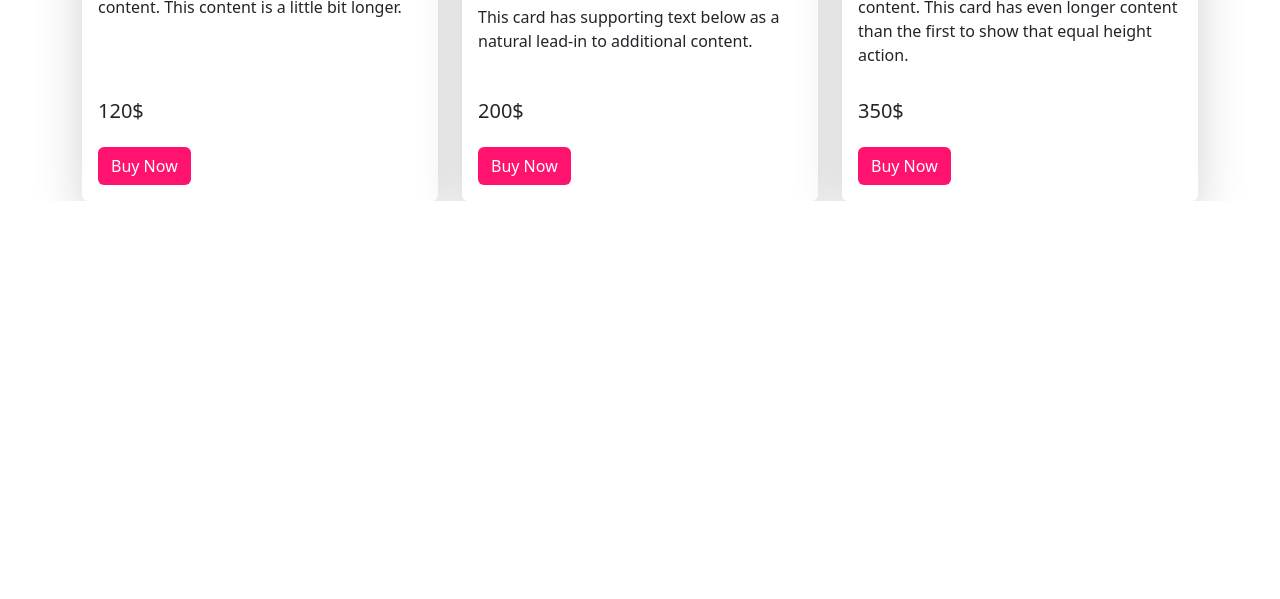
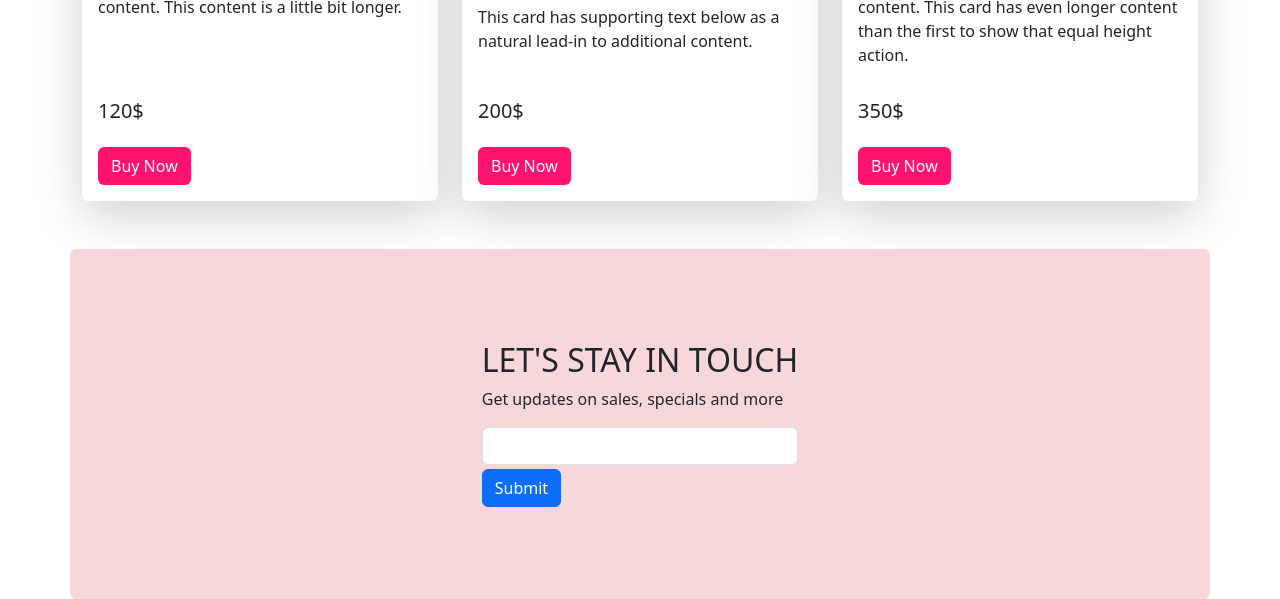
Before and after one commit to musfikaoni/Ecommerce-site-Bootstrap, a plain HTML site: page index.html in a window 1280 px wide. Shown: the part 1941-2540 px from the top of the page. Before the commit the page ends 2142 px from the top, so only its background shows below. Drawn offline with nearby package versions, Linux system fonts and the light colour scheme.

Commit message:
subscribe

```diff
--- a/index.html
+++ b/index.html
@@ -217,6 +217,21 @@
         </div>
       </section>
       <!-- Backpacks section end -->
+      <!-- subcribe start  -->
+      <section class="container bg-danger-subtle d-flex justify-content-center align-items-center  rounded mt-5 sub" id="subscribe">
+        <div>
+          <h2>LET'S STAY IN TOUCH</h2>
+          <p>Get updates on sales, specials and more</p>
+          <form>
+            <div class="mb-1">
+              <input type="email" class="form-control" id="exampleInputEmail1" aria-describedby="emailHelp">
+            </div>
+            <button type="submit" class="btn btn-primary">Submit</button>
+          </form>
+        </div>
+      </section>
+      <!-- subcribe end  -->
+    </main>
     <script src="https://cdn.jsdelivr.net/npm/bootstrap@5.3.2/dist/js/bootstrap.bundle.min.js"></script>
 </body>
 </html>
```
Lines whose indentation alone changed are shown as unchanged.
